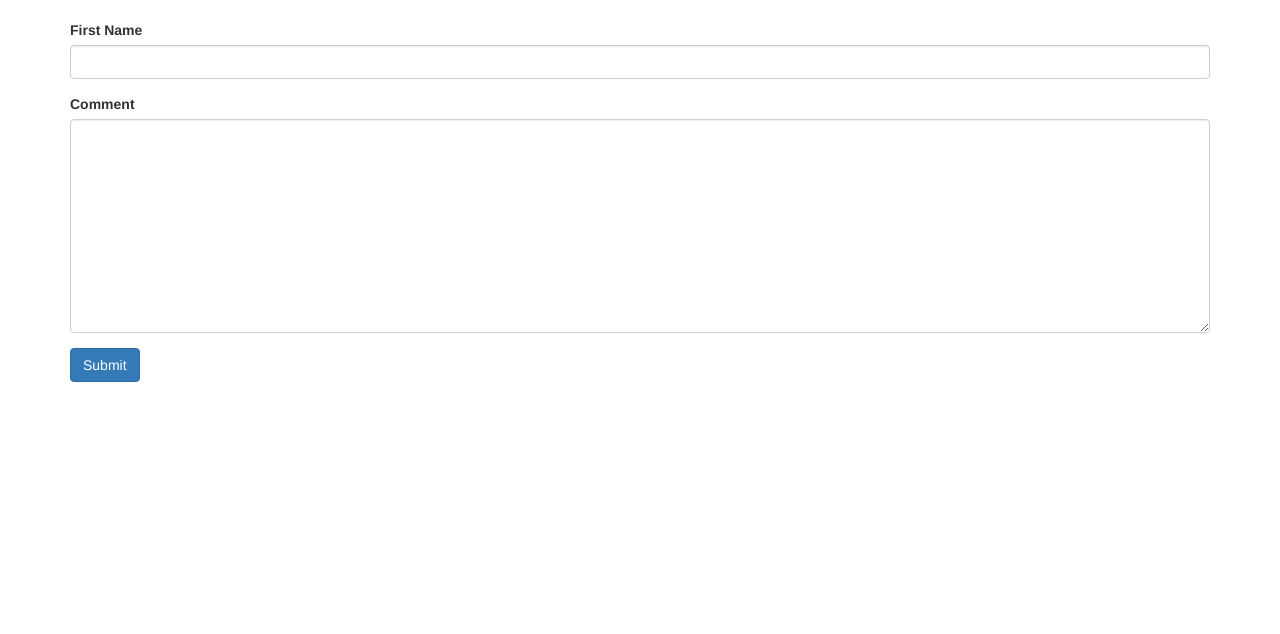
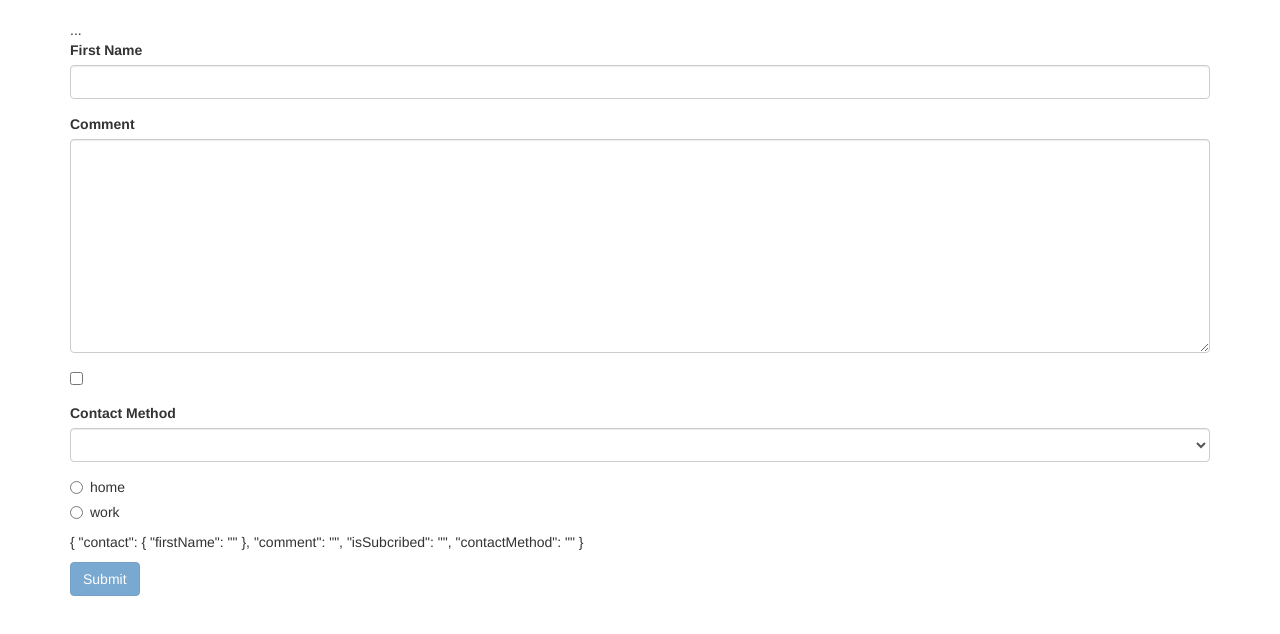
Before and after one commit to bolenton/CompleteAngularTutorial, an Angular app: page / in a window 1280 px wide. Shown: the top 634 px of the page. Built offline with nearby package versions, Linux system fonts and the light colour scheme.

Commit message:
- added forms and validations

```diff
--- a/src/app/contact-form/contact-form.component.css
+++ b/src/app/contact-form/contact-form.component.css
@@ -0,0 +1,3 @@
+.form-control.ng-touched.ng-invalid {
+    border: 2px solid red;
+}
--- a/src/app/contact-form/contact-form.component.html
+++ b/src/app/contact-form/contact-form.component.html
@@ -1,14 +1,69 @@
 
 <div class="container">
-    <form>
+
+    <form #f="ngForm" (ngSubmit)="submit(f)">
+        <div ngModelGroup="contact" #contact="ngModelGroup">
+            <div *ngIf="!contact.valid">...</div>
             <div class="form-group">
                 <label for="firstName">First Name</label>
-        <input id="firstName" type="text" class="form-control">
+                <input
+                    required
+                    minlength="3"
+                    maxlength="10"
+                    pattern="banana"
+                    ngModel
+                    name="firstName"
+                    #firstName="ngModel"
+                    (change)="log(firstName)"
+                    id="firstName"
+                    type="text"
+                    class="form-control">
+
+                <div
+                    class="alert alert-danger"
+                    *ngIf="firstName.touched && !firstName.valid">
+
+                    <div *ngIf="firstName.errors.required">
+                        First Name is required
                     </div>
+                    <div *ngIf="firstName.errors.minlength">
+                        First name should be min {{firstName.errors.minlength.requiredLength}} charaters
+                    </div>
+                    <div *ngIf="firstName.errors.pattern">
+                        First name should match pattern
+                    </div>
+                </div>
+            </div>
+        </div>
+
         <div class="form-group">
           <label for="comment">Comment</label>
-        <textarea id="comment" cols="30" rows="10" class="form-control"></textarea>
+          <textarea ngModel name="comment" id="comment" cols="30" rows="10" class="form-control"></textarea>
         </div>
-    <button class="btn btn-primary">Submit</button>
+
+        <div class="checkbox">
+            <label >
+            <input type="checkbox" ngModel name="isSubcribed">
+            </label>
+        </div>
+
+        <div class="form-group">
+            <label for="" id="contactMethon">Contact Method</label>
+            <select ngModel name="contactMethod" id="contactMethod" class="form-control">
+                <option *ngFor="let method of contactMethods" [value]="method.id"> {{ method.name }} </option>
+            </select>
+        </div>
+
+        <div *ngFor="let method of contactMethods" class="radio">
+            <label for="">
+                <input ngModel type="radio" name="contactMethod" [value]="method.id">
+                {{method.name}}
+            </label>
+        </div>
+
+        <p>{{ f.value | json }}</p>
+
+        <button class="btn btn-primary" [disabled]="!f.valid">Submit</button>
   </form>
+
 </div>
--- a/src/app/contact-form/contact-form.component.ts
+++ b/src/app/contact-form/contact-form.component.ts
@@ -1,14 +1,24 @@
 import { Component, OnInit } from '@angular/core';
+import { NgModel } from '@angular/forms';
 
 @Component({
   selector: 'contact-form',
   templateUrl: './contact-form.component.html',
   styleUrls: ['./contact-form.component.css']
 })
-export class ContactFormComponent implements OnInit {
+export class ContactFormComponent{
+  contactMethods: Array<Object> = [
+    {id:1, name: 'home'},
+    {id:2, name: 'work'}
+  ]
 
-  constructor() { }
 
-  ngOnInit() {
+  log(x){
+    console.log(x);
+  }
+
+  submit(f){
+    console.log(f.value)
+    console.log(f);
   }
 }
```
Lines whose indentation alone changed are shown as unchanged.
